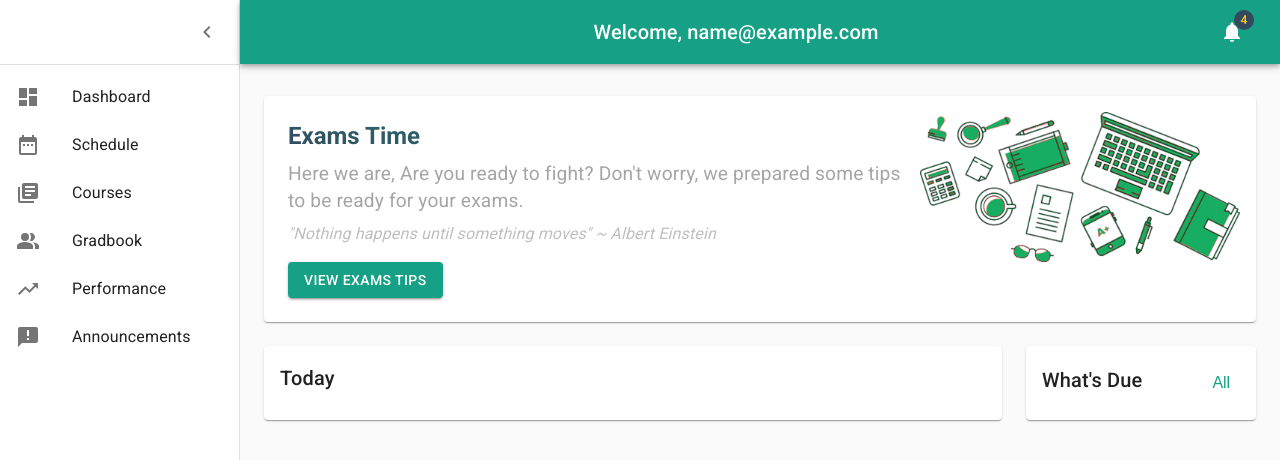
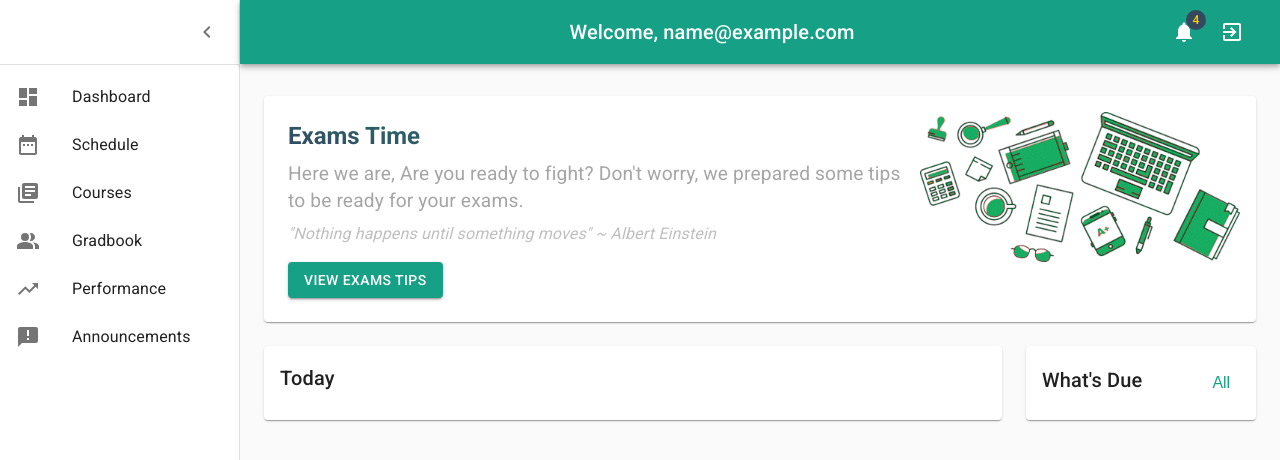
Before and after one commit to danyabdo94/dashboard-react, a React (Create React App) app: page /login in a window 1280 px wide. Both pictures are taken after typing "name@example.com" into the empty fields and a click on the button "SIGN IN". Shown: the top 460 px of the page. Built offline with nearby package versions, Linux system fonts and the light colour scheme; no server answers.

Commit message:
Add logout btn

```diff
--- a/src/redux/reducers/rootReducer.js
+++ b/src/redux/reducers/rootReducer.js
@@ -9,7 +9,7 @@ function rootReducer(state = initialState, action) {
     case AUTHENTICATE:
       return {
         ...state,
-        isAuthenticated: true,
+        isAuthenticated: action.payload.isLogged,
         user: {
           email: action.payload.email,
         },
--- a/src/views/Dashboard/index.js
+++ b/src/views/Dashboard/index.js
@@ -17,12 +17,14 @@ import MenuIcon from '@material-ui/icons/Menu';
 import ChevronLeftIcon from '@material-ui/icons/ChevronLeft';
 import NotificationsIcon from '@material-ui/icons/Notifications';
 import { useDispatch, useSelector } from 'react-redux';
+import ExitToAppIcon from '@material-ui/icons/ExitToApp';
 import Announcements from '../../components/Announcements';
 import DueExams from '../../components/DueExams';
 import Exams from '../../components/Exams';
 import mainListItems from '../../components/SideBar';
-import { REQUEST_API_DATA } from '../../redux/actions';
+import { REQUEST_API_DATA, AUTHENTICATE } from '../../redux/actions';
 import './Dashboard.scss';
+import { useLocation, useHistory } from 'react-router-dom';
 
 const drawerWidth = 240;
 
@@ -111,6 +113,7 @@ export default function Dashboard() {
 
   const classes = useStyles();
   const [open, setOpen] = React.useState(true);
+  const history = useHistory();
 
   useEffect(() => {
     dispatch({ type: REQUEST_API_DATA });
@@ -120,7 +123,10 @@ export default function Dashboard() {
     setOpen(isOpened);
   };
   const fixedHeightPaper = clsx(classes.paper, classes.fixedHeight);
-
+  const logout = () => {
+    dispatch({ type: AUTHENTICATE, payload: { isLogged: false } });
+    history.push('/');
+  };
   return (
     <div className={classes.root}>
       <CssBaseline />
@@ -157,6 +163,9 @@ export default function Dashboard() {
             <Badge badgeContent={4} color="secondary">
               <NotificationsIcon />
             </Badge>
+          </IconButton>
+          <IconButton color="inherit" onClick={logout} onTouchStart={logout}>
+            <ExitToAppIcon />
           </IconButton>
         </Toolbar>
       </AppBar>
--- a/src/views/Login/index.js
+++ b/src/views/Login/index.js
@@ -38,7 +38,7 @@ export default function Login() {
   const history = useHistory();
 
   const handleClick = () => {
-    dispatch({ type: AUTHENTICATE, payload: { email } });
+    dispatch({ type: AUTHENTICATE, payload: { email, isLogged: true } });
     history.push('/dashboard');
   };
 
```
